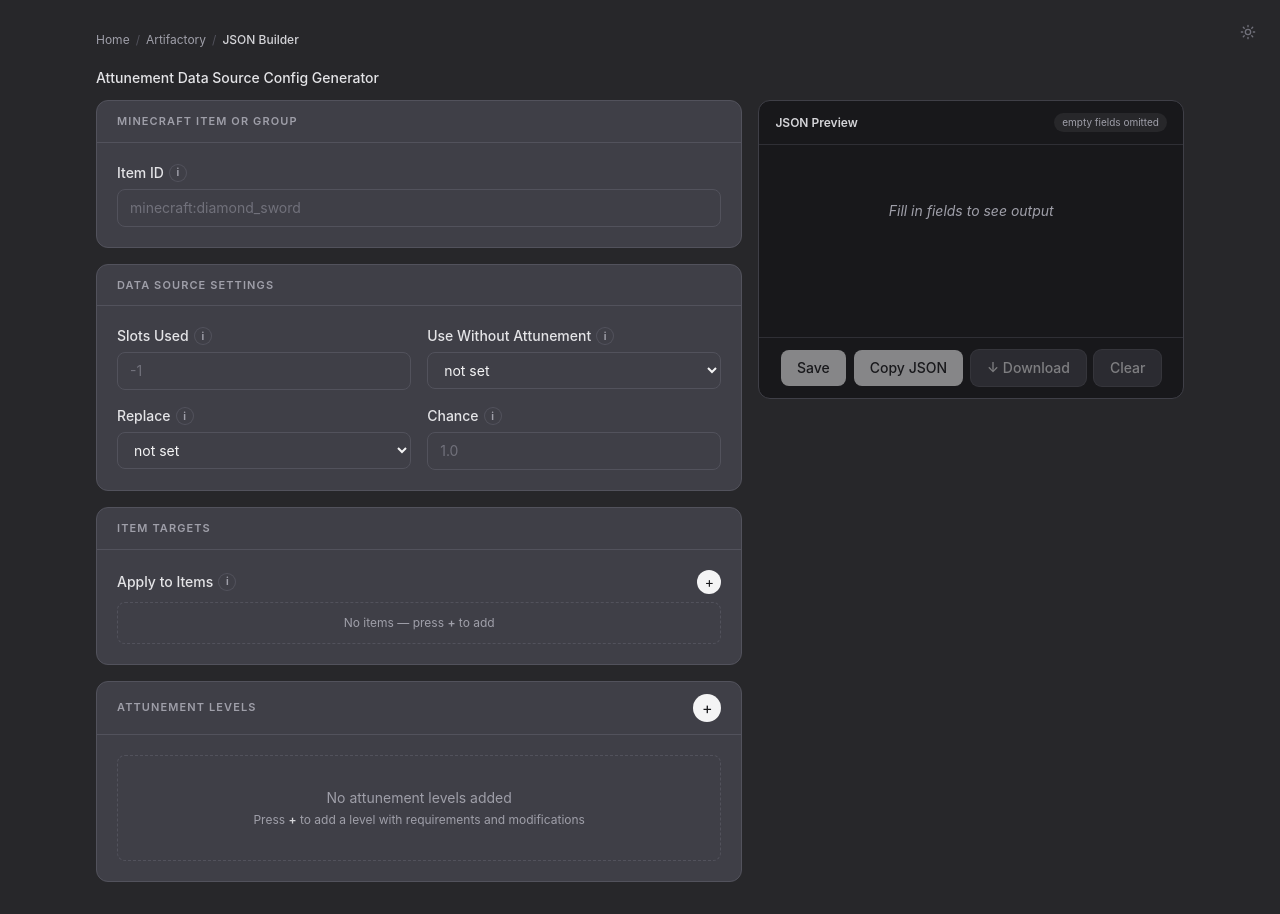
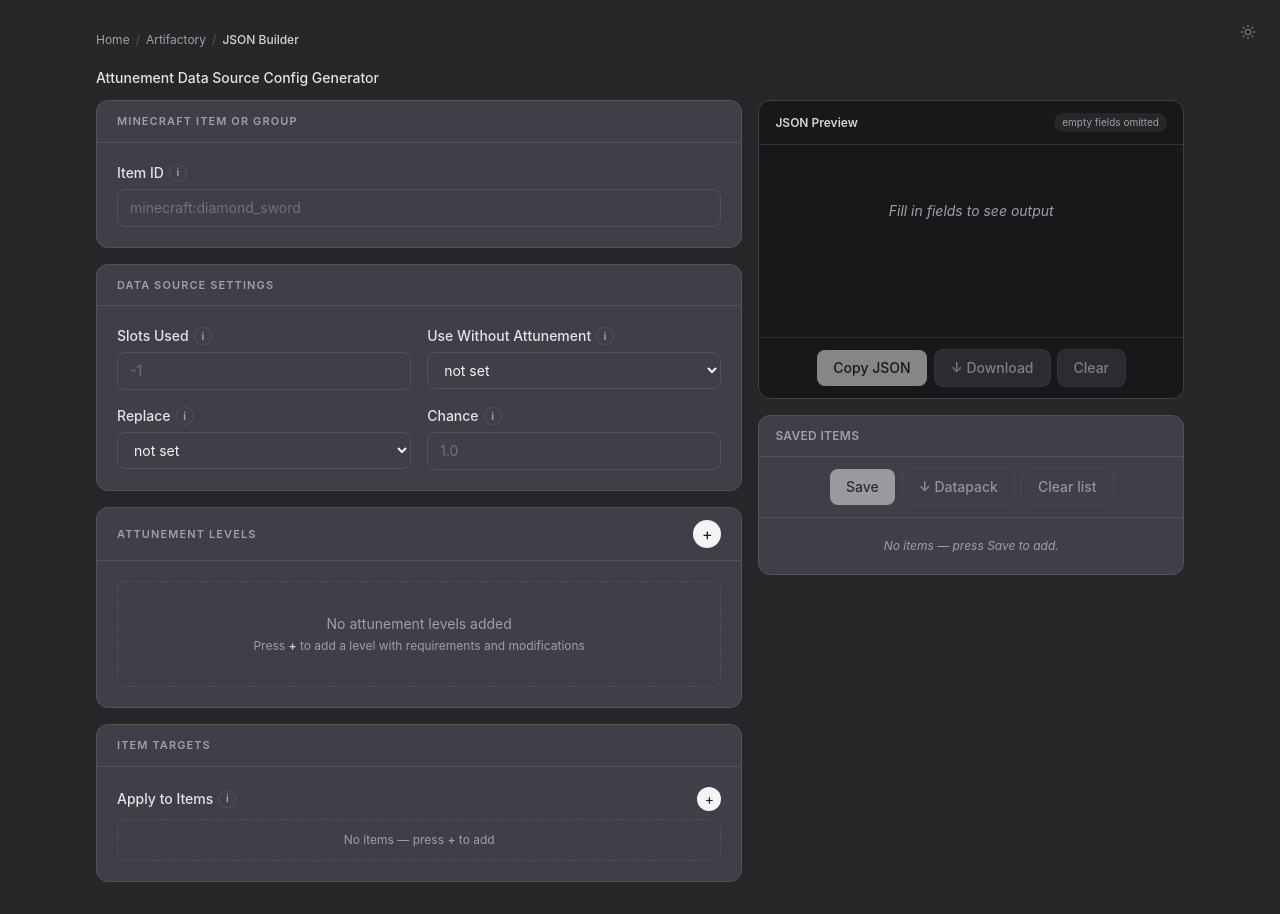
Before and after one commit to Silvertide7/artifactory-website, a React (Vite) app: page /artifactory/json-builder in a window 1280 px wide. Built offline with nearby package versions, Linux system fonts and the light colour scheme.

Commit message:
add new datapack builder

```diff
--- a/package.json
+++ b/package.json
@@ -14,6 +14,7 @@
   },
   "dependencies": {
     "@hookform/resolvers": "^5.2.2",
+    "jszip": "^3.10.1",
     "react": "^19.2.4",
     "react-dom": "^19.2.4",
     "react-hook-form": "^7.71.2",
--- a/src/features/jsonBuilder/JsonBuilderForm.tsx
+++ b/src/features/jsonBuilder/JsonBuilderForm.tsx
@@ -20,6 +20,7 @@ import {
   computeDownloadFileName,
   computePlacementPath,
   downloadJsonFile,
+  downloadDatapack,
   toCleanOutput,
   toPrettyJson,
 } from './output'
@@ -159,7 +160,7 @@ export const JsonBuilderForm = () => {
               htmlFor="file_name"
               error={errors.file_name?.message}
               hint={
-                'The item this config targets. Sets the download filename (mod ID prefix is stripped automatically).\n\nIf using Apply to Items, use a descriptive group name instead since the filename is ignored by the game.\ne.g. minecraft:swords'
+                'Sets the download filename (mod ID prefix is stripped automatically). When Apply to Items is empty, this also determines which item the config targets in the game.\n\nIf Apply to Items has entries, this field is still used for the filename and folder path, but it is not the attunement target. Use a descriptive group name in that case.\ne.g. minecraft:swords'
               }
             >
               {(errorId) => (
@@ -286,27 +287,6 @@ export const JsonBuilderForm = () => {
           </div>
         </section>
 
-        {/* Section: Apply to Items */}
-        <section className="rounded-xl border border-zinc-200 bg-white dark:border-zinc-600 dark:bg-zinc-700">
-          <SectionHeader title="Item Targets" />
-          <div className="p-5">
-            <StringListInput
-              control={control}
-              name="apply_to_items"
-              label="Apply to Items"
-              placeholder="e.g. minecraft:iron_helmet"
-              hint={
-                'Applies this config to specific items.\nWhen set, the JSON filename is ignored.\n\nFormat: modid:item_name\ne.g. minecraft:iron_helmet\nDefault: empty (filename used instead)'
-              }
-              itemErrors={
-                errors.apply_to_items as unknown as Array<{
-                  value?: { message?: string }
-                }>
-              }
-            />
-          </div>
-        </section>
-
         {/* Section: Attunement Levels */}
         <section className="rounded-xl border border-zinc-200 bg-white dark:border-zinc-600 dark:bg-zinc-700">
           <SectionHeader
@@ -358,36 +338,55 @@ export const JsonBuilderForm = () => {
           </div>
         </section>
 
+        {/* Section: Item Targets */}
+        <section className="rounded-xl border border-zinc-200 bg-white dark:border-zinc-600 dark:bg-zinc-700">
+          <SectionHeader title="Item Targets" />
+          <div className="p-5">
+            <StringListInput
+              control={control}
+              name="apply_to_items"
+              label="Apply to Items"
+              placeholder="e.g. minecraft:iron_helmet"
+              hint={
+                'When items are added here, the attunements in this config apply to every item in the list.\n\nThe file name and mod ID folder are no longer used as the attunement target — only the items listed here will receive the attunements. Items must use the format modid:item_name.\n\nOnly valid, exact item IDs will be matched. Invalid or missing items are ignored by the mod.'
+              }
+              itemErrors={
+                errors.apply_to_items as unknown as Array<{
+                  value?: { message?: string }
+                }>
+              }
+            />
+            {Array.isArray(cleanOutput.apply_to_items) &&
+              (cleanOutput.apply_to_items as string[]).length > 0 && (
+                <p className="mt-3 rounded-md border border-zinc-200 bg-zinc-50 px-3 py-2 text-xs text-zinc-600 dark:border-zinc-600 dark:bg-zinc-600/30 dark:text-zinc-300">
+                  These attunements will apply to{' '}
+                  <span className="font-semibold text-zinc-800 dark:text-zinc-100">
+                    {(cleanOutput.apply_to_items as string[]).length} item
+                    {(cleanOutput.apply_to_items as string[]).length !== 1 ? 's' : ''}
+                  </span>{' '}
+                  listed above. The file name is used only for saving and downloading — it is not
+                  used as an attunement target. Only the items in this list will receive the
+                  attunements.
+                </p>
+              )}
+          </div>
+        </section>
+
       </form>
 
       {/* ── JSON Preview + Saved Items ── */}
-      <div className="space-y-4 lg:col-span-2">
-        <div className="sticky top-4 rounded-xl border border-zinc-700 bg-zinc-900">
+      <div className="sticky top-4 flex max-h-[calc(100vh-2rem)] flex-col gap-4 overflow-y-auto lg:col-span-2">
+        <div className="rounded-xl border border-zinc-700 bg-zinc-900">
           <div className="flex items-center justify-between border-b border-zinc-700/60 px-4 py-3">
             <h2 className="text-xs font-semibold text-zinc-300">JSON Preview</h2>
             <span className="rounded-full bg-zinc-800 px-2 py-0.5 text-[10px] text-zinc-400">
               empty fields omitted
             </span>
           </div>
-          <div className="max-h-[calc(100vh-12rem)] min-h-48 overflow-auto">
+          <div className="min-h-48">
             <JsonPreview json={previewJson} />
           </div>
           <div className="flex flex-wrap items-center justify-center gap-2 border-t border-zinc-700/60 px-4 py-3">
-            {savePrompt ? (
-              <>
-                <span className="text-xs text-zinc-400">Overwrite saved entry?</span>
-                <Button type="button" onClick={handleConfirmOverwrite}>
-                  Yes, overwrite
-                </Button>
-                <Button variant="secondary" type="button" onClick={() => setSavePrompt(false)}>
-                  Cancel
-                </Button>
-              </>
-            ) : (
-              <>
-                <Button type="button" onClick={handleSave} disabled={!canSave}>
-                  Save
-                </Button>
             <Button type="button" onClick={onCopy} disabled={!hasOutput}>
               {copyState === 'copied'
                 ? '✓ Copied!'
@@ -406,14 +405,20 @@ export const JsonBuilderForm = () => {
             <Button variant="secondary" type="button" onClick={onReset} disabled={!hasOutput}>
               Clear
             </Button>
-              </>
-            )}
           </div>
         </div>
 
-        {savedItems.length > 0 && (
         <SavedItemsList
           items={savedItems}
+          canSave={canSave}
+          savePrompt={savePrompt}
+          onSave={handleSave}
+          onConfirmOverwrite={handleConfirmOverwrite}
+          onCancelSavePrompt={() => setSavePrompt(false)}
+          onDownloadDatapack={() => void downloadDatapack(savedItems)}
+          onClearList={() => {
+            savedItems.forEach((item) => removeItem(item.file_name))
+          }}
           pendingLoad={pendingLoad}
           onItemClick={handleItemClick}
           onCopyValues={handleCopyValues}
@@ -421,7 +426,6 @@ export const JsonBuilderForm = () => {
           onCancelLoad={() => setPendingLoad(null)}
           onRemove={removeItem}
         />
-        )}
       </div>
     </div>
   )
--- a/src/features/jsonBuilder/SavedItemsList.tsx
+++ b/src/features/jsonBuilder/SavedItemsList.tsx
@@ -1,7 +1,16 @@
+import { useState } from 'react'
+import { Button } from '../../components/Button'
 import type { SavedItem } from './useSavedItems'
 
 type Props = {
   items: SavedItem[]
+  canSave: boolean
+  savePrompt: boolean
+  onSave: () => void
+  onConfirmOverwrite: () => void
+  onCancelSavePrompt: () => void
+  onDownloadDatapack: () => void
+  onClearList: () => void
   pendingLoad: string | null
   onItemClick: (file_name: string) => void
   onCopyValues: (file_name: string) => void
@@ -33,6 +42,13 @@ const groupByModId = (items: SavedItem[]): Map<string, SavedItem[]> => {
 
 export const SavedItemsList = ({
   items,
+  canSave,
+  savePrompt,
+  onSave,
+  onConfirmOverwrite,
+  onCancelSavePrompt,
+  onDownloadDatapack,
+  onClearList,
   pendingLoad,
   onItemClick,
   onCopyValues,
@@ -40,20 +56,85 @@ export const SavedItemsList = ({
   onCancelLoad,
   onRemove,
 }: Props) => {
+  const [clearPrompt, setClearPrompt] = useState(false)
   const groups = groupByModId(items)
+  const hasItems = items.length > 0
 
   return (
     <div className="rounded-xl border border-zinc-200 bg-white dark:border-zinc-600 dark:bg-zinc-700">
+      {/* Header */}
       <div className="flex items-center border-b border-zinc-200 px-4 py-3 dark:border-zinc-600">
         <h2 className="text-xs font-semibold uppercase tracking-wide text-zinc-500 dark:text-zinc-400">
           Saved Items
         </h2>
+        {hasItems && (
           <span className="ml-2 rounded-full bg-zinc-100 px-2 py-0.5 text-[10px] font-semibold text-zinc-500 dark:bg-zinc-600 dark:text-zinc-300">
             {items.length}
           </span>
+        )}
       </div>
 
-      <div className="max-h-80 overflow-y-auto">
+      {/* Toolbar */}
+      <div className="flex flex-wrap items-center justify-center gap-2 border-b border-zinc-200 px-4 py-3 dark:border-zinc-600">
+        {savePrompt ? (
+          <>
+            <span className="text-xs text-zinc-500 dark:text-zinc-400">Overwrite saved entry?</span>
+            <Button type="button" onClick={onConfirmOverwrite}>
+              Yes, overwrite
+            </Button>
+            <Button variant="secondary" type="button" onClick={onCancelSavePrompt}>
+              Cancel
+            </Button>
+          </>
+        ) : clearPrompt ? (
+          <>
+            <span className="text-xs text-zinc-500 dark:text-zinc-400">Clear all saved items?</span>
+            <Button
+              variant="danger"
+              type="button"
+              onClick={() => {
+                onClearList()
+                setClearPrompt(false)
+              }}
+            >
+              Clear all
+            </Button>
+            <Button
+              variant="secondary"
+              type="button"
+              onClick={() => setClearPrompt(false)}
+            >
+              Cancel
+            </Button>
+          </>
+        ) : (
+          <>
+            <Button type="button" onClick={onSave} disabled={!canSave}>
+              Save
+            </Button>
+            <Button
+              variant="secondary"
+              type="button"
+              onClick={onDownloadDatapack}
+              disabled={!hasItems}
+            >
+              ↓ Datapack
+            </Button>
+            <Button
+              variant="secondary"
+              type="button"
+              onClick={() => setClearPrompt(true)}
+              disabled={!hasItems}
+            >
+              Clear list
+            </Button>
+          </>
+        )}
+      </div>
+
+      {/* List */}
+      {hasItems ? (
+        <div className="max-h-72 overflow-y-auto">
           {[...groups.entries()].map(([modId, groupItems]) => (
             <div key={modId}>
               <p className="sticky top-0 bg-zinc-50 px-4 py-1.5 text-[10px] font-semibold uppercase tracking-wide text-zinc-400 dark:bg-zinc-600/50 dark:text-zinc-400">
@@ -125,6 +206,11 @@ export const SavedItemsList = ({
             </div>
           ))}
         </div>
+      ) : (
+        <div className="px-4 py-5 text-center">
+          <p className="text-xs italic text-zinc-400">No items — press Save to add.</p>
+        </div>
+      )}
     </div>
   )
 }
--- a/src/features/jsonBuilder/output.ts
+++ b/src/features/jsonBuilder/output.ts
@@ -1,3 +1,4 @@
+import JSZip from 'jszip'
 import type { DataSourceFormValues, RequirementsFormValues } from './fieldConfig'
 
 export const toPrettyJson = (value: unknown) => JSON.stringify(value, null, 2)
@@ -22,6 +23,44 @@ export const computePlacementPath = (fileName: string): string | null => {
 export const copyJsonToClipboard = async (jsonValue: unknown) => {
   const text = toPrettyJson(jsonValue)
   await navigator.clipboard.writeText(text)
+}
+
+export const downloadDatapack = async (
+  items: Array<{ file_name: string; values: DataSourceFormValues }>,
+) => {
+  const zip = new JSZip()
+
+  zip.file(
+    'pack.mcmeta',
+    toPrettyJson({
+      pack: {
+        pack_format: 15,
+        description: 'Generated by Artifactory JSON Builder — update pack_format for your MC version',
+      },
+    }),
+  )
+
+  for (const item of items) {
+    const raw = item.file_name.trim()
+    if (!raw) continue
+    const path = raw.includes(':')
+      ? `data/${raw.split(':')[0]}/artifactory/${raw.split(':')[1]}.json`
+      : `data/unknown/artifactory/${raw}.json`
+    zip.file(path, toPrettyJson(toCleanOutput(item.values)))
+  }
+
+  const blob = await zip.generateAsync({ type: 'blob' })
+  const url = URL.createObjectURL(blob)
+  try {
+    const link = document.createElement('a')
+    link.href = url
+    link.download = 'artifactory-datapack.zip'
+    document.body.appendChild(link)
+    link.click()
+    document.body.removeChild(link)
+  } finally {
+    URL.revokeObjectURL(url)
+  }
 }
 
 export const downloadJsonFile = (jsonValue: unknown, fileName = 'attunement-data.json') => {
```
Also changed, not shown: 1 other file (tests, documents, lock files or other folders). Lines whose indentation alone changed are shown as unchanged.
